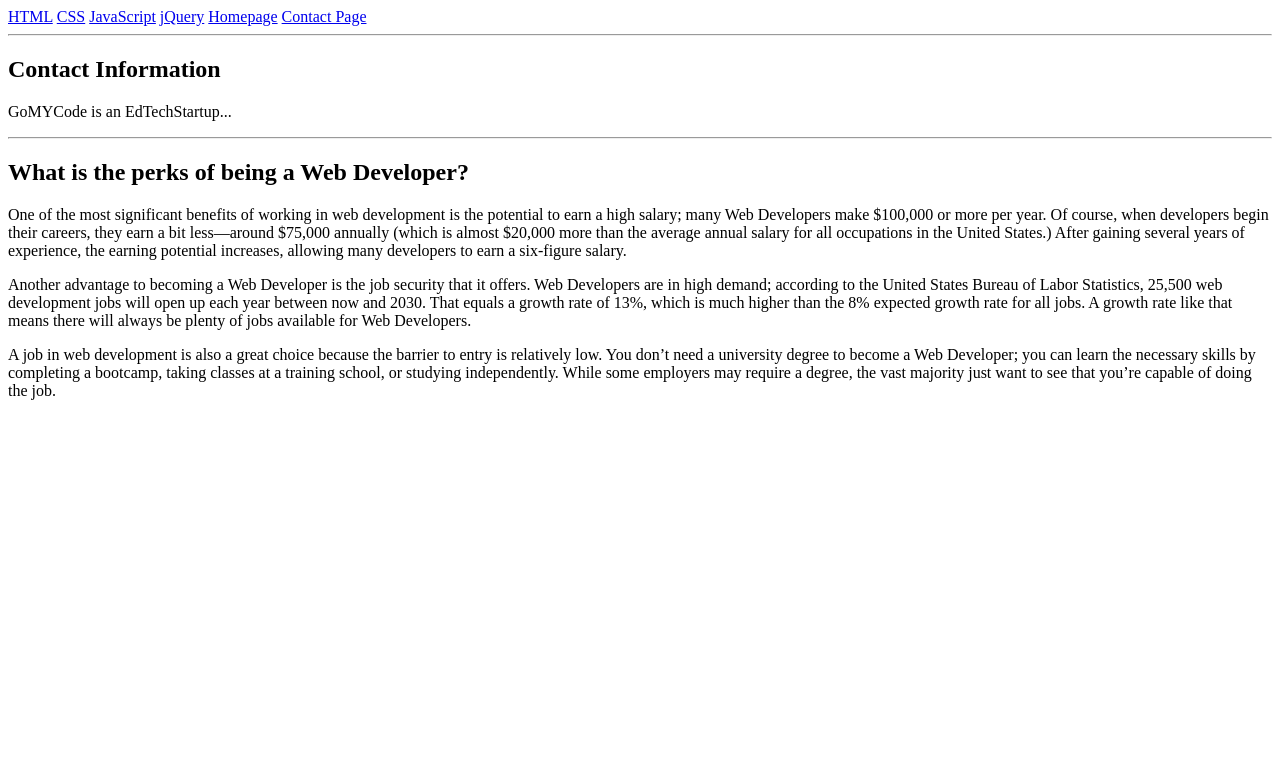
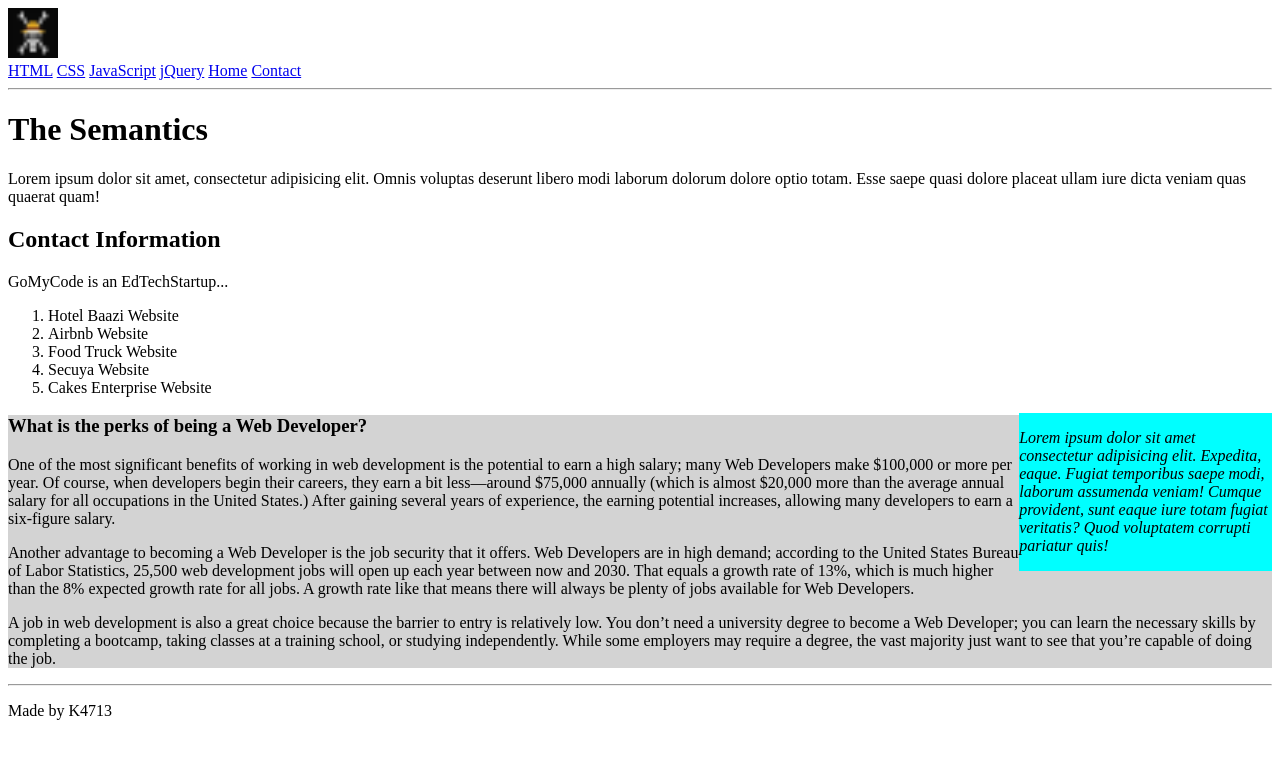
Before and after one commit to Gichana565/HTMLSession, a plain HTML site: page semantic.html in a window 1280 px wide. Drawn offline with Linux system fonts and the light colour scheme.

Commit message:
Modified the semantic file.

```diff
--- a/semantic.html
+++ b/semantic.html
@@ -5,39 +5,85 @@
 <html>
     <head>
         <title> Semantic Demonstration</title>
+        <link rel="icon" href="favicon.ico">
     </head>
     <body>
+
+
+
+
+        <header>
+        <img width= "50" src="favicon-16x16.png" alt="My Logo">
+
         <nav>
             <a href="/html/">HTML</a>
             <a href="/css/">CSS</a>
             <a href="/js/">JavaScript</a>
             <a href="/jquery/">jQuery</a>
-            <a href="index.html">Homepage</a>
-            <a href="contact.html">Contact Page</a>
+            <a href="/index.html">Home</a>
+            <a href="/contact.html">Contact</a>
         </nav>
-
         <!--Drawing a horizontal line to separate navigation section and the rest of the body-->
         <hr>
+        </header>
+
+        <main>
+            <h1>The Semantics</h1>
+            <p>Lorem ipsum dolor sit amet, consectetur adipisicing elit. Omnis voluptas deserunt libero modi laborum dolorum dolore optio totam. Esse saepe quasi dolore placeat ullam iure dicta veniam quas quaerat quam!</p>
+
+
+
 
         <!--Section element defines a section in a document-->
         <section>
             <h1> Contact Information</h1>
-            <p> GoMYCode is an EdTechStartup... </p>
+            <p> GoMyCode is an EdTechStartup... </p>
         </section>
-        <hr>
 
-        <!--Article element defines an article in a document-->
+        <!--The Project Section-->
+        <section>
+            <ol>
+                <li>Hotel Baazi Website</li>
+                <li>Airbnb Website</li>
+                <li>Food Truck Website</li>
+                <li>Secuya Website</li>
+                <li>Cakes Enterprise Website</li>
+            </ol>
+
+            <!--Aside is used in place of a sidebar-->
+            <aside style="width: 20%; float:right; background-color: cyan; font-style:italic">
+                <p>Lorem ipsum dolor sit amet consectetur adipisicing elit. Expedita, eaque. Fugiat temporibus saepe modi, laborum assumenda veniam! Cumque provident, sunt eaque iure totam fugiat veritatis? Quod voluptatem corrupti pariatur quis!</p>
+
+            </aside>
+        </section>
+
+        <!--This is the Blogs section-->
+        <section style="background-color: lightgray">
+            <!--Article element defines an article in a document-->
         <!--Articles may include blog entries, news/scholarly article, forum post-->
-        <article>
+          <article>
             <h1> What is the perks of being a Web Developer?</h1>
             <p>One of the most significant benefits of working in web development is the potential to earn a high salary; many Web Developers make $100,000 or more per year. Of course, when developers begin their careers, they earn a bit less—around $75,000 annually (which is almost $20,000 more than the average annual salary for all occupations in the United States.) After gaining several years of experience, the earning potential increases, allowing many developers to earn a six-figure salary.</p>
             <p>Another advantage to becoming a Web Developer is the job security that it offers. Web Developers are in high demand; according to the United States Bureau of Labor Statistics, 25,500 web development jobs will open up each year between now and 2030. That equals a growth rate of 13%, which is much higher than the 8% expected growth rate for all jobs. A growth rate like that means there will always be plenty of jobs available for Web Developers.</p>
             <p>A job in web development is also a great choice because the barrier to entry is relatively low. You don’t need a university degree to become a Web Developer; you can learn the necessary skills by completing a bootcamp, taking classes at a training school, or studying independently. While some employers may require a degree, the vast majority just want to see that you’re capable of doing the job.</p>
-        </article>
+          </article>
+        </section>
+        <hr>
+
 
         <!--Most used semantic elements in HTML-->
         <!--aside, allows one to navigate through the main content. Is like a sidebar-->
         <!--figure and figcaption regroups images and captions in one element-->
 
+
+
+        <!--footer displays the bottom section of a webpage-->
+        <footer>
+            <p>Made by K4713</p>
+
+        </footer>
+
+    </main>
+
     </body>
 </html>
```
